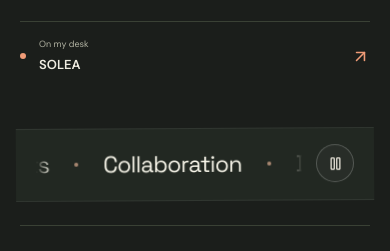
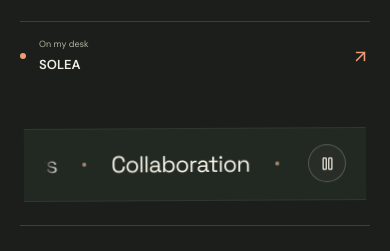
Before and after one commit to Nethsalee/Portfolio, a Next.js app: page / in a window 390 px wide. Shown: the part 1100-1351 px from the top of the page. Built offline with nearby package versions, Linux system fonts and the light colour scheme.

Commit message:
Narrow the ribbon

```diff
--- a/app/globals.css
+++ b/app/globals.css
@@ -495,7 +495,7 @@ h3 { font-size: 20px; letter-spacing: -.5px; font-weight: 550; line-height: 1.4;
 .button:hover > svg { transform: translateY(3px); }
 .contact-form .button:hover > svg { transform: translate(3px, -3px); }
 
-.skills-ribbon { position: relative; display: flex; align-items: center; width: calc(100vw - 64px); left: 50%; margin: 3px 0 45px; background: #222822; color: #f7f5e9; border-top: 1px solid #ffffff10; border-bottom: 1px solid #ffffff10; overflow: hidden; transform: translateX(-50%) rotate(-.35deg); padding-inline: clamp(20px, 4vw, 72px); }
+.skills-ribbon { position: relative; display: flex; align-items: center; width: calc(100vw - 112px); left: 50%; margin: 3px 0 45px; background: #222822; color: #f7f5e9; border-top: 1px solid #ffffff10; border-bottom: 1px solid #ffffff10; overflow: hidden; transform: translateX(-50%) rotate(-.35deg); padding-inline: clamp(20px, 4vw, 72px); }
 .ribbon-window { flex: 1; min-width: 0; overflow: hidden; mask-image: linear-gradient(90deg, transparent, #000 6%, #000 94%, transparent); }
 .ribbon-track { display: flex; width: max-content; animation: ribbon-travel 55s linear infinite; }
 .ribbon-track ul { display: flex; flex-shrink: 0; list-style: none; margin: 0; padding: 23px 0; }
@@ -601,7 +601,7 @@ h3 { font-size: 20px; letter-spacing: -.5px; font-weight: 550; line-height: 1.4;
   .portrait-image { height: 300px; }
   .hero-visual-stage { margin-top: 5px; }
   .hero-main { gap: 38px; }
-  .skills-ribbon { width: calc(100vw - 32px); margin-inline: 0; margin-bottom: 25px; }
+  .skills-ribbon { width: calc(100vw - 48px); margin-inline: 0; margin-bottom: 25px; }
   .ribbon-track ul { padding-block: 18px; }
   .ribbon-track li { gap: 25px; padding-right: 25px; }
   .ribbon-track .ribbon-word { font-size: 23px; }
```
